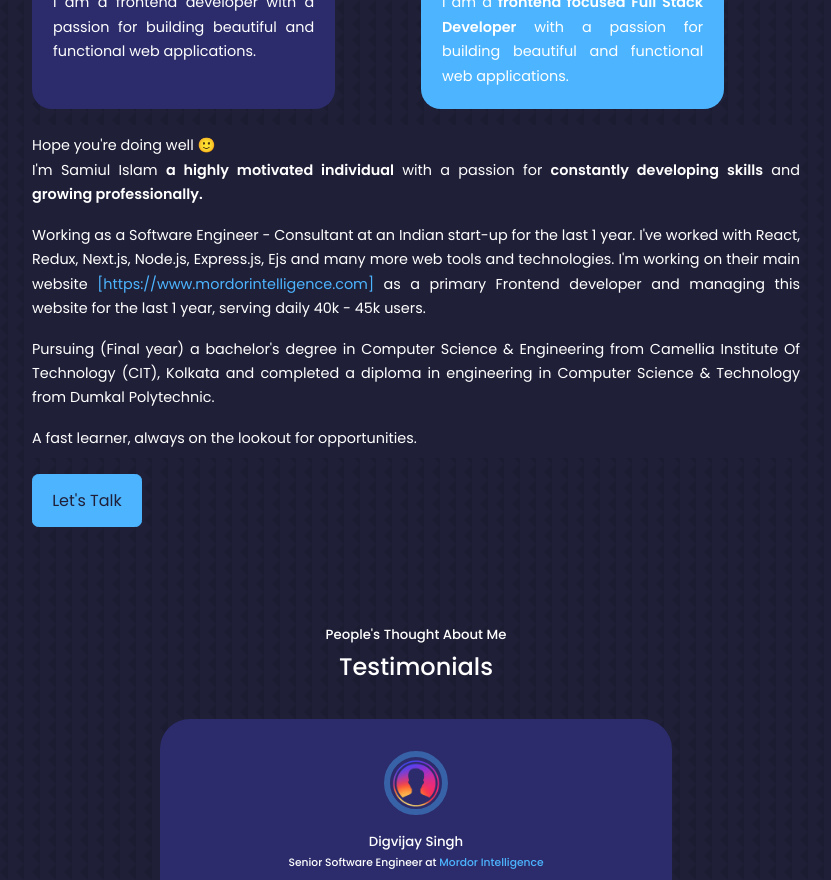
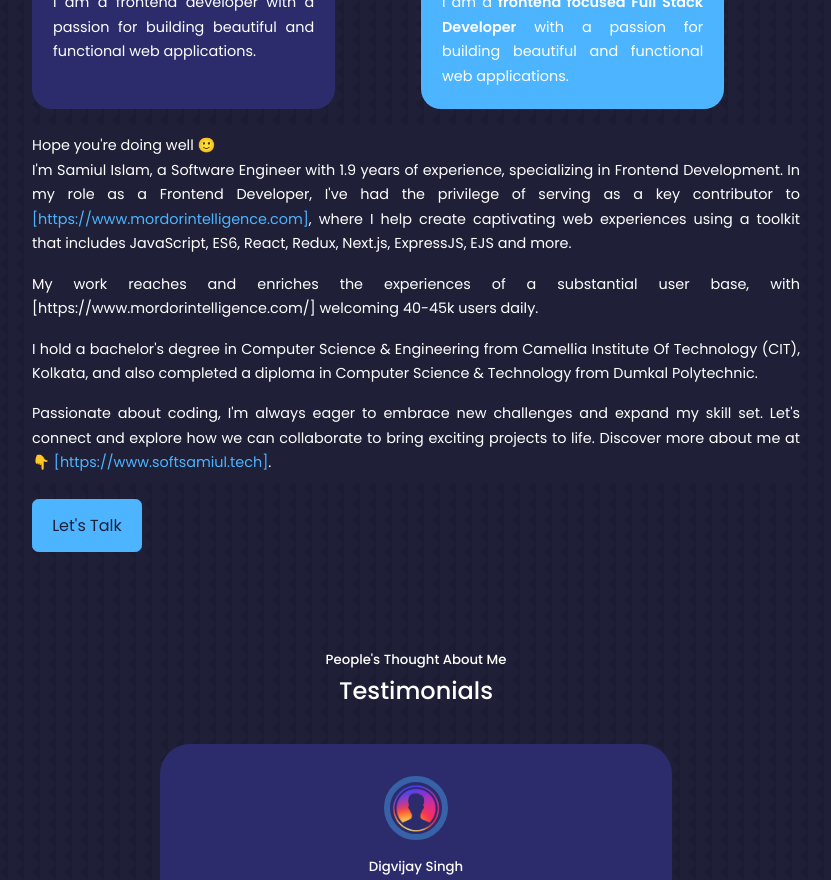
Before and after one commit to softsamiul/react-portfolio, a React (Create React App) app: page / in a window 1280 px wide. Shown: the part 1040-1920 px from the top of the page, without its empty margins (224-1055 px from the left). Built offline with nearby package versions, Linux system fonts and the light colour scheme.

Commit message:
Update About.jsx

```diff
--- a/src/components/About/About.jsx
+++ b/src/components/About/About.jsx
@@ -28,17 +28,16 @@ const About = () => {
                         </div> */}
                     </div>
                     <p className='about__me__text'>Hope you're doing well 🙂<br />
-                     I'm Samiul Islam <strong>a highly motivated individual</strong> with a passion for <strong>constantly developing skills</strong> and <strong>growing professionally.</strong>
+                     I'm Samiul Islam, a Software Engineer with 1.9 years of experience, specializing in Frontend Development. In my role as a Frontend Developer, I've had the privilege of serving as a key contributor to <a href="https://www.mordorintelligence.com">[https://www.mordorintelligence.com]</a>, where I help create captivating web experiences using a toolkit that includes JavaScript, ES6, React, Redux, Next.js, ExpressJS, EJS and more.
                      </p>
 
                      <p>
-                     Working as a Software Engineer - Consultant at an Indian start-up for the last 1 year. I've worked with React, Redux, Next.js, Node.js, Express.js, Ejs and many more web tools and technologies. I'm working on their main website <a href="https://www.mordorintelligence.com">[https://www.mordorintelligence.com]</a> as a primary Frontend developer and managing this website for the last 1 year, serving daily 40k - 45k users.
+                     My work reaches and enriches the experiences of a substantial user base, with [https://www.mordorintelligence.com/] welcoming 40-45k users daily.
                      </p>
+                    <p>I hold a bachelor's degree in Computer Science & Engineering from Camellia Institute Of Technology (CIT), Kolkata, and also completed a diploma in Computer Science & Technology from Dumkal Polytechnic.</p>
 
                      <p>
-                     Pursuing (Final year) a bachelor's degree in Computer Science & Engineering from Camellia Institute Of Technology (CIT), Kolkata and completed a diploma in engineering in Computer Science & Technology from Dumkal Polytechnic.</p>
-                    <p className='about__me__text'>
-                    A fast learner, always on the lookout for opportunities.
+                         Passionate about coding, I'm always eager to embrace new challenges and expand my skill set. Let's connect and explore how we can collaborate to bring exciting projects to life. Discover more about me at 👇  <a href="https://www.softsamiul.tech">[https://www.softsamiul.tech]</a>.
                     </p>
                     <Zoom>
                         <a href="#contact" className='btn btn-primary about__action__btn'> Let's Talk </a>
```
